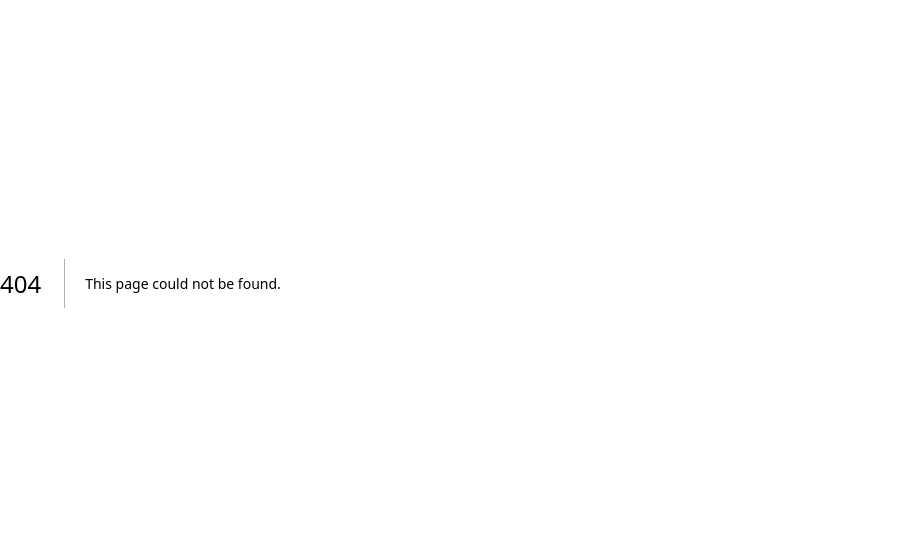
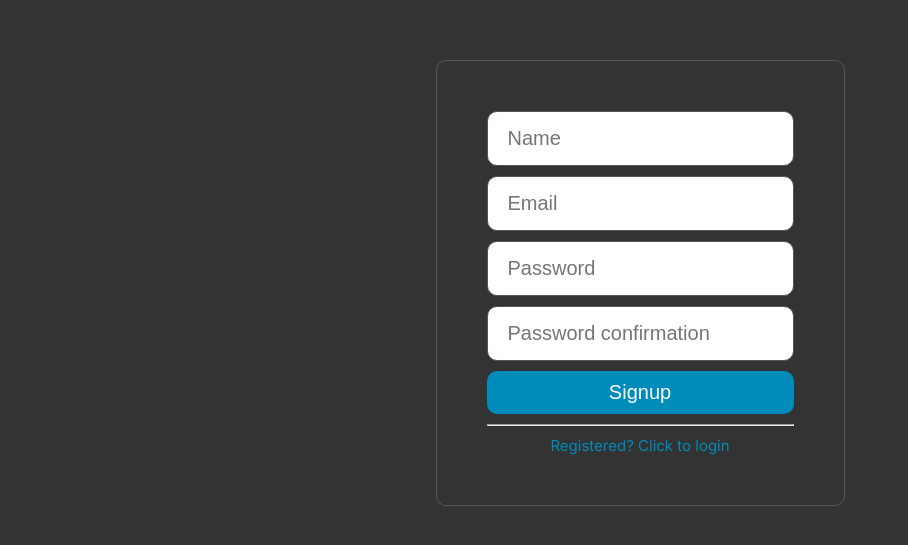
Before and after one commit to zeff96/booking_app, a Next.js app: page /auth/registration in a window 1280 px wide. Before the commit this address had no page. Shown: the part 117-662 px from the top of the page, without its empty margins (0-908 px from the left). Built offline with nearby package versions, Linux system fonts and the light colour scheme.

Commit message:
Update extension name

```diff
--- /dev/null
+++ b/app/auth/registration/page.js
@@ -0,0 +1,65 @@
+"use client";
+import { useFormState, useFormStatus } from "react-dom";
+import Link from "next/link";
+import styles from "./register.module.css";
+import { register } from "../../../lib/action";
+
+const initialState = {
+  message: "",
+};
+
+function SubmitButton() {
+  const { pending } = useFormStatus();
+
+  return (
+    <button type="submit" aria-disabled={pending} className={styles.btn}>
+      Signup
+    </button>
+  );
+}
+
+export default function RegisterPage() {
+  const [state, formAction] = useFormState(register, initialState);
+  return (
+    <form className={styles.form} action={formAction}>
+      <div className={styles["form-wrapper"]}>
+        <input
+          type="text"
+          name="username"
+          placeholder="Name"
+          required
+          className={styles["form-control"]}
+        />
+        <input
+          type="email"
+          name="email"
+          placeholder="Email"
+          required
+          className={styles["form-control"]}
+        />
+        <input
+          type="password"
+          name="password"
+          placeholder="Password"
+          required
+          className={styles["form-control"]}
+        />
+        <input
+          type="password"
+          name="password_confirmation"
+          placeholder="Password confirmation"
+          required
+          className={styles["form-control"]}
+        />
+        <SubmitButton />
+        <p>{state?.message}</p>
+        <hr />
+        <div className={styles["login-wrapper"]}>
+          <Link href="/" className={styles["login-link"]}>
+            Registered? Click to login
+          </Link>
+        </div>
+      </div>
+    </form>
+  );
+}
--- /dev/null
+++ b/app/auth/registration/register.module.css
@@ -0,0 +1,56 @@
+.form {
+  display: flex;
+  flex-direction: column;
+  justify-content: center;
+  align-items: center;
+  width: 100%;
+  height: 100vh;
+  background-color: #333;
+}
+
+.form-wrapper {
+  display: flex;
+  flex-direction: column;
+  border: 1px solid #555;
+  border-radius: 1rem;
+  padding: 5rem;
+}
+
+.form-control {
+  padding: 1.5rem 2rem;
+  margin-bottom: 1rem;
+  border-radius: 1rem;
+  border: 1px solid #555;
+  outline: none;
+  font-size: 2rem;
+}
+
+.btn {
+  background-color: #008cba;
+  color: #fff;
+  padding: 1rem;
+  font-size: 2rem;
+  border-radius: 1rem;
+  border: none;
+  cursor: pointer;
+  margin-bottom: 1rem;
+}
+
+.btn:hover {
+  border: 1px solid #008cba;
+  color: #008cba;
+  background-color: #fff;
+}
+
+.login-wrapper {
+  display: flex;
+  justify-content: center;
+  align-items: center;
+  margin-top: 1rem;
+}
+
+.login-link {
+  text-decoration: none;
+  color: #008cba;
+  font-size: 1.5rem;
+}
```
Also changed, not shown: app/auth/login/login.js (added, +43 -0 lines), app/motorcircles/addMotorcircle/page.js (added, +86 -0 lines), app/motorcircles/deleteMotorcircle/page.js (added, +20 -0 lines), app/motorcircles/page.js (added, +29 -0 lines), app/motorcircles/reservations/page.js (added, +11 -0 lines), app/motorcircles/reserve/page.js (added, +11 -0 lines).
